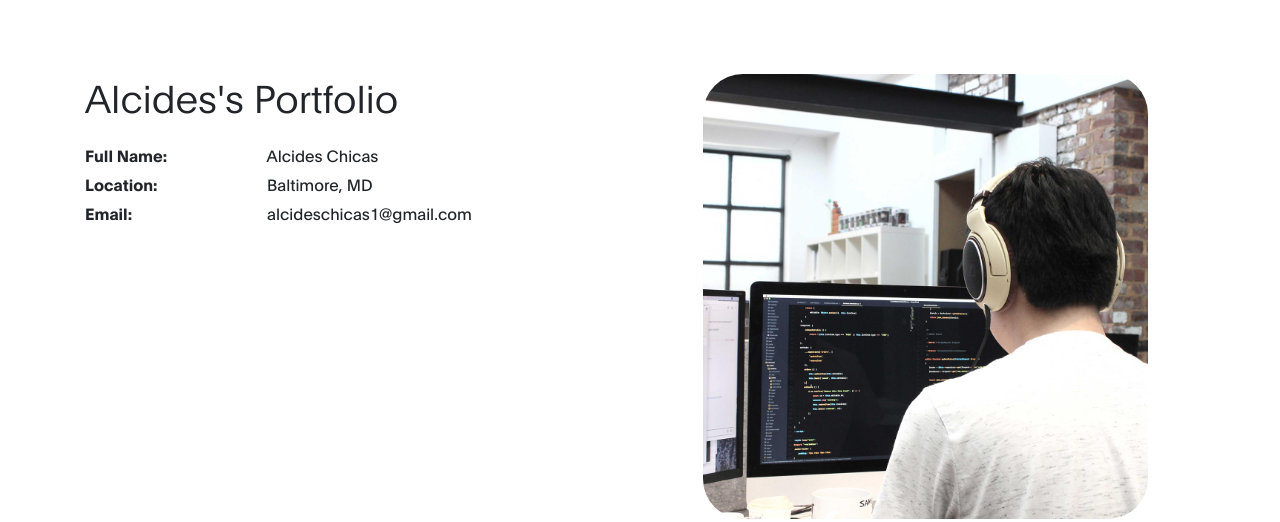
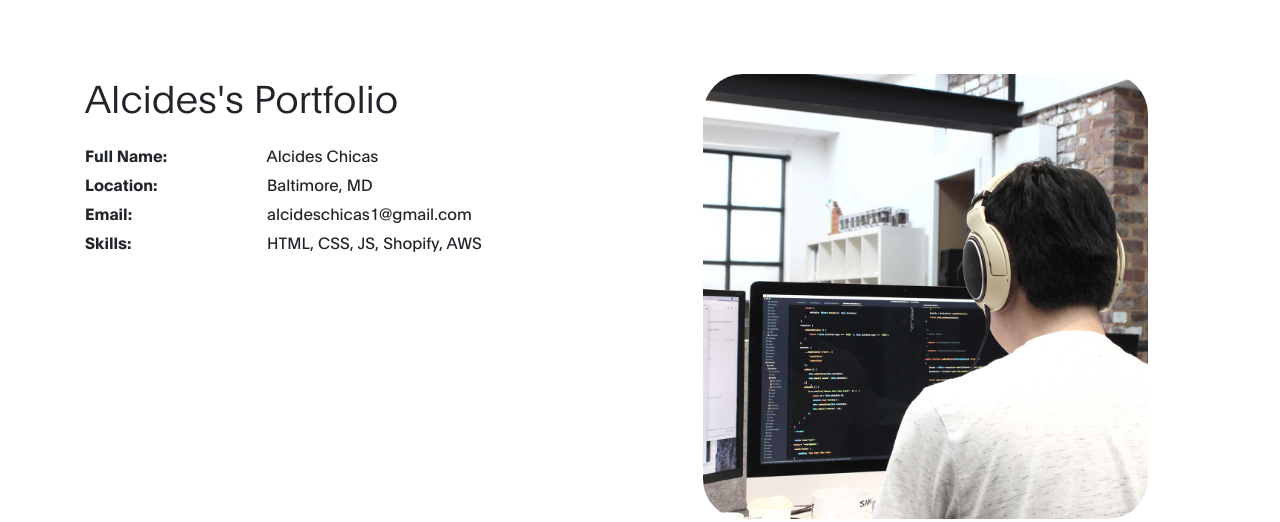
Before and after one commit to alcideschicas/portfolio-2024, a plain HTML site: page index.html in a window 1280 px wide. Shown: the part 445-967 px from the top of the page. Drawn offline with Linux system fonts and the light colour scheme.

Commit message:
Web IDE test

```diff
--- a/index.html
+++ b/index.html
@@ -66,6 +66,7 @@
                         <li><strong>Full Name:</strong> Alcides Chicas </li>
                         <li><strong>Location:</strong> Baltimore, MD</li>
                         <li><strong>Email:</strong> alcideschicas1@gmail.com</li>
+                        <li><strong>Skills:</strong> HTML, CSS, JS, Shopify, AWS</li>
                     </ul>
                 </div>
                 <div class="col-lg-5 mx-auto col-md-6 col-12">
```
